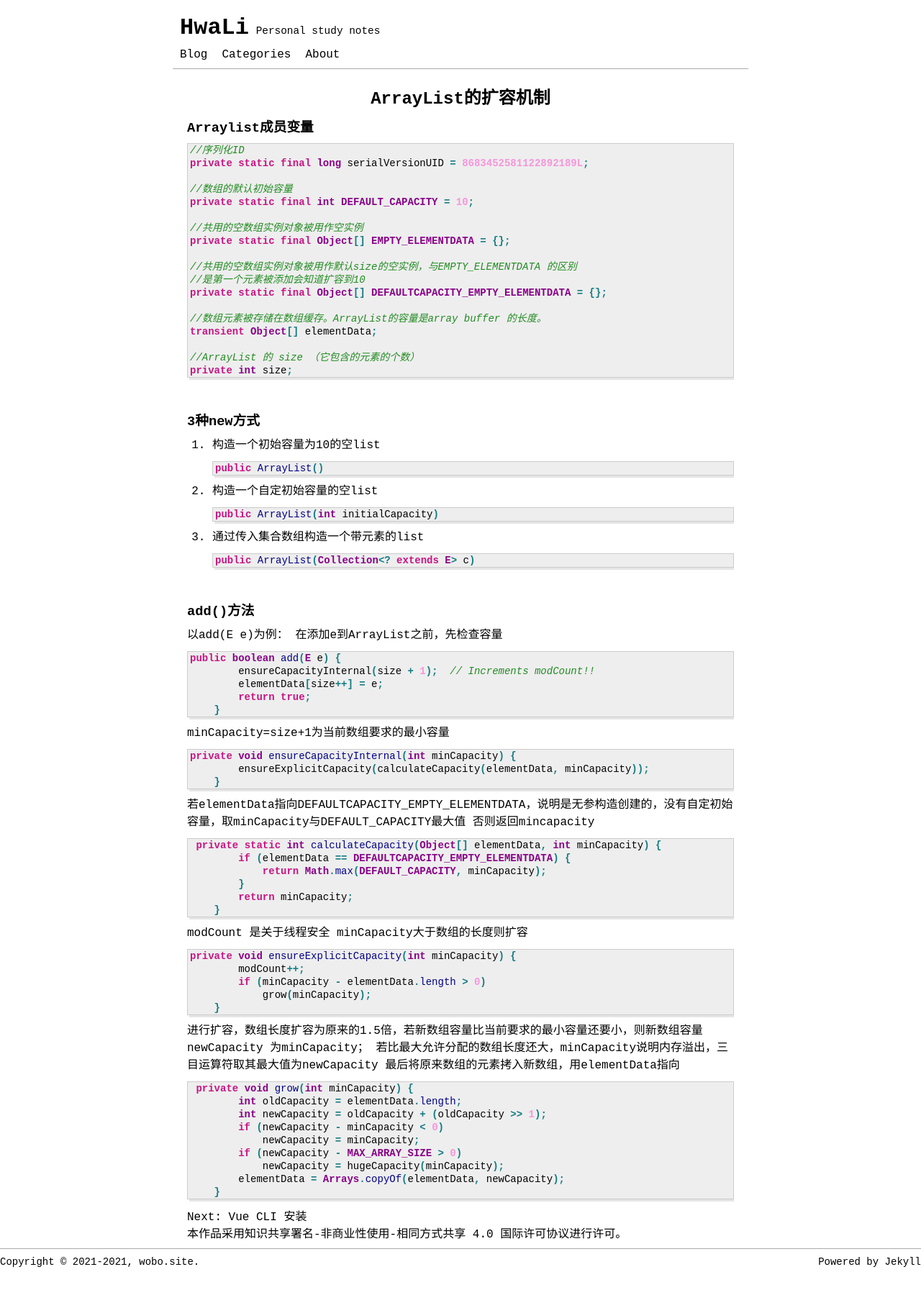
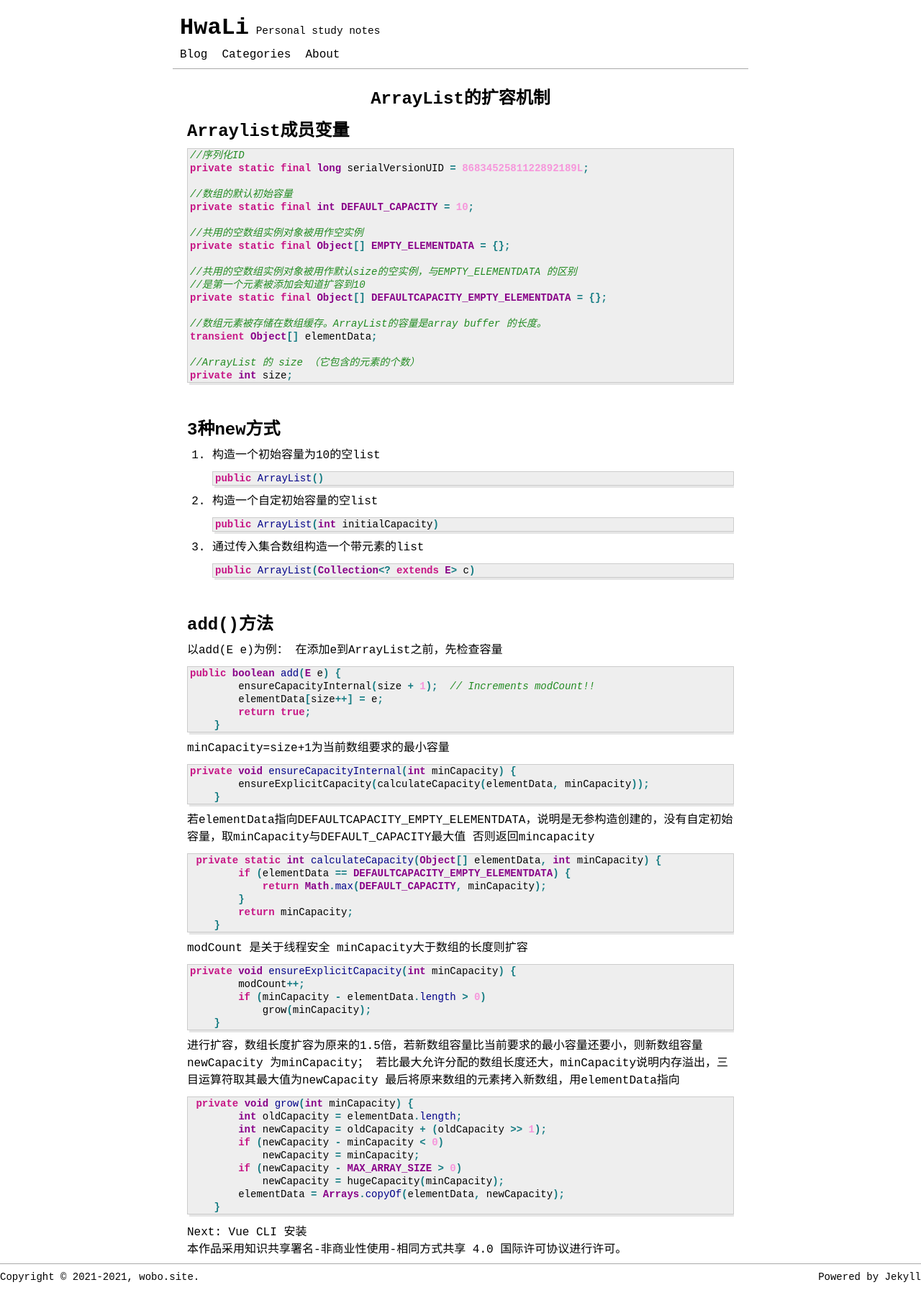
Before and after one commit to hualiy/hualiy.github.io, a Jekyll site: the page built from _posts/Java/2021-04-20-arraylist-resize.md, in a window 1280 px wide. Shown: the whole page at 72% size. Built offline with Jekyll 4.4.1, drawn with Linux system fonts in a browser that asks for light colours; comment, search, counter and statistics services are not loaded; before the commit the page ends 1772 px from its top, so only the background shows below that.

````diff
--- a/_posts/Java/2021-04-20-arraylist-resize.md
+++ b/_posts/Java/2021-04-20-arraylist-resize.md
@@ -7,7 +7,7 @@ tags: [ArrayList,Java]
 excerpt: 通过源码来分析
 ---
 
-### Arraylist成员变量
+# Arraylist成员变量
 ```java
 //序列化ID
 private static final long serialVersionUID = 8683452581122892189L;
@@ -30,7 +30,7 @@ private int size;
 ```
 <br>
 
-### 3种new方式
+# 3种new方式
 1. 构造一个初始容量为10的空list
 ```java
 public ArrayList()
@@ -47,7 +47,7 @@ public ArrayList(Collection<? extends E> c)
 ```
 <br>
 
-### add()方法
+# add()方法
 以add(E e)为例：
 在添加e到ArrayList之前，先检查容量
 ```java
````
